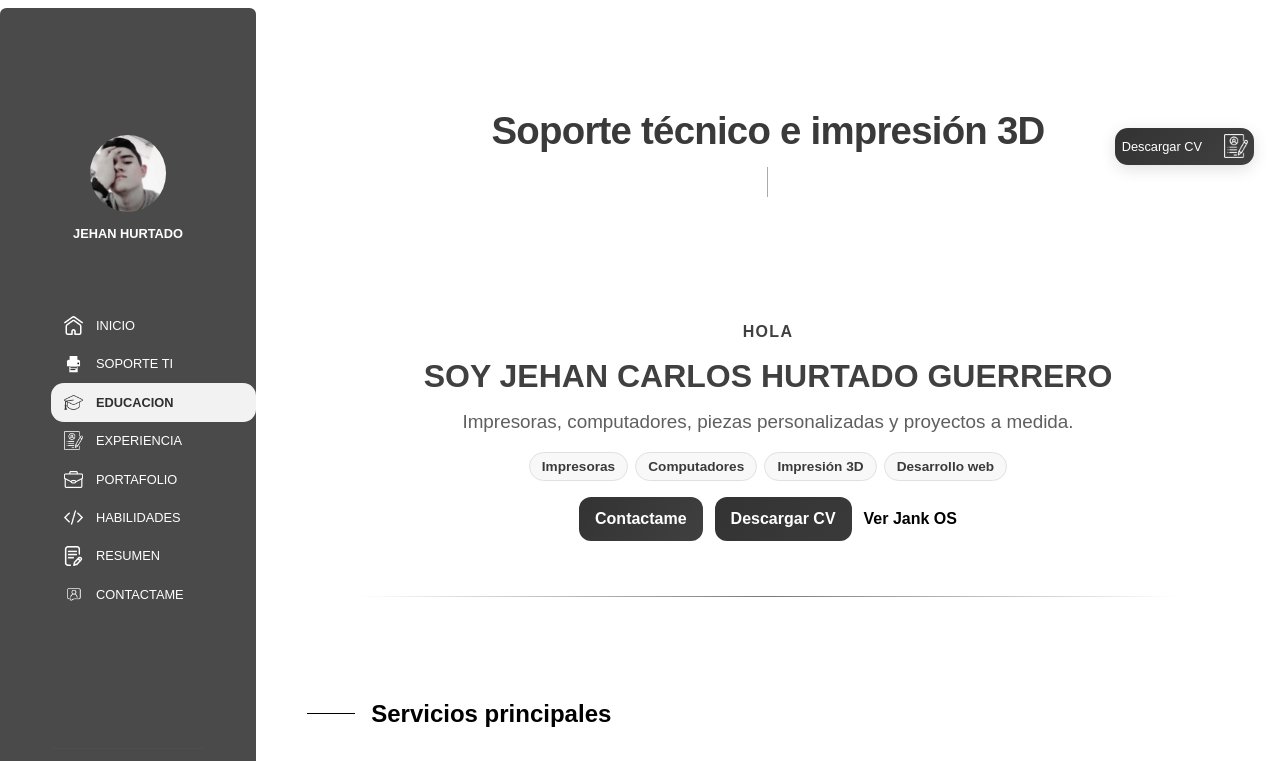
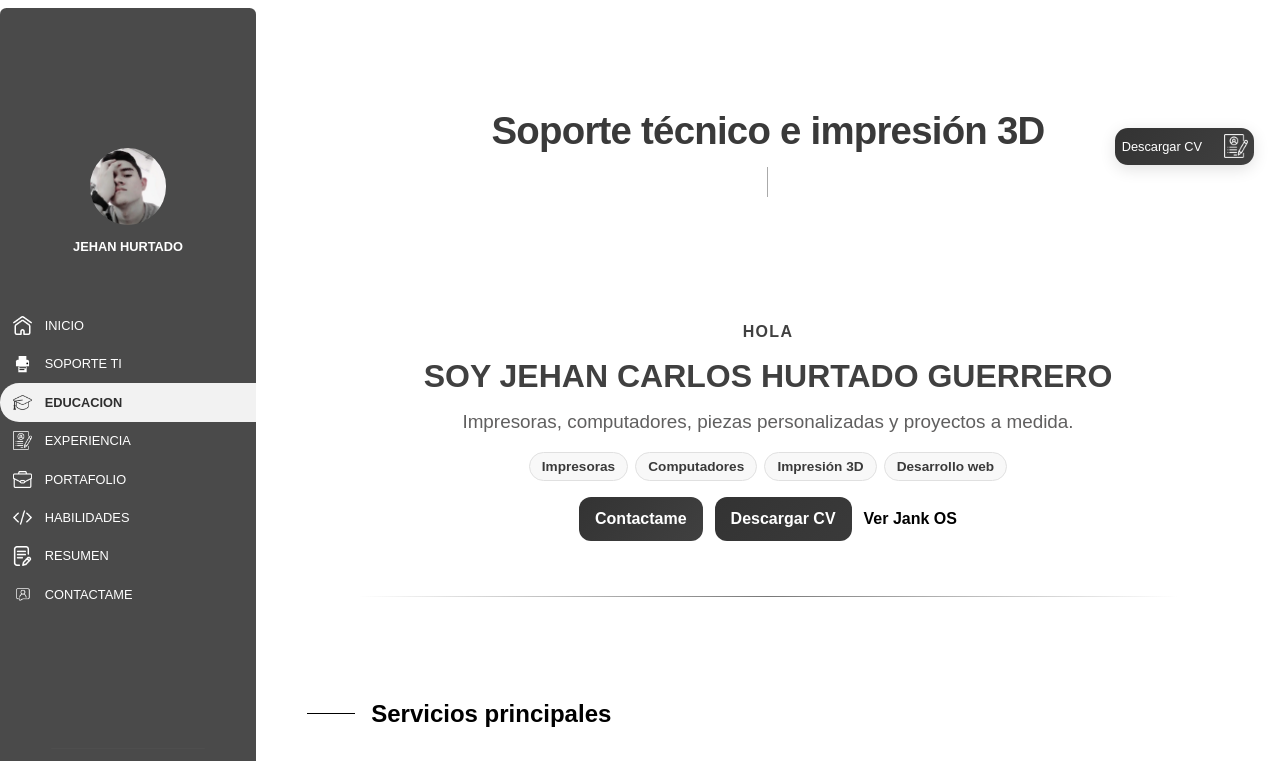
Before and after one commit to Jank1510/jankCVonline, an Angular app: page / in a window 1280 px wide. Shown: the top 761 px of the page. Built offline with nearby package versions, Linux system fonts and the light colour scheme.

Commit message:
Restaurar pestana clara del menu lateral

```diff
--- a/src/app/aside-menu/aside-menu.component.css
+++ b/src/app/aside-menu/aside-menu.component.css
@@ -39,10 +39,10 @@
 
 .aside_desktop .navegacion ul {
     /*se parte el ul en dos colores para omitir un error en diseño de la navegacion*/
-    width: 80%;
+    width: 100%;
     background: transparent;
     padding: 0;
-    margin-left: 20%;
+    margin: 0;
     transition: background 0.2s ease;
 }
 
@@ -177,10 +177,10 @@ hr {
 }
 
     .aside_Ipad .navegacion ul {
-        width: 80%;
+        width: 100%;
         background: transparent;
         padding: 0;
-        margin: auto;
+        margin: 0;
     }
 
 .aside_Ipad .navegacion ul li a {
--- a/src/app/aside-menu/aside-menu.component.ts
+++ b/src/app/aside-menu/aside-menu.component.ts
@@ -103,9 +103,9 @@ export class AsideMenuComponent implements OnInit {
   }
   /*funciones de navegacion*/
   inicio(): void {
-    this.li_diseno1 = { 'border-bottom-right-radius': '0.5vw' }
-    this.li_especialidad = { 'border-top-right-radius': '0.5vw' }
-    this.li_inicio = { 'background': '#f2f2f2', 'color': '#2f2f2f', 'border-radius': '1vw', 'font-weight': '600' }
+    this.li_diseno1 = {}
+    this.li_especialidad = {}
+    this.li_inicio = { 'background': '#f2f2f2', 'color': '#2f2f2f', 'border-radius': '1.2rem 0 0 1.2rem', 'font-weight': '600' }
     this.li_educacion = {}
     this.li_habilidades = {}
     this.li_portafolio = {}
@@ -123,9 +123,9 @@ export class AsideMenuComponent implements OnInit {
     this.imgContactame = ''
   }
   especialidad(): void {
-    this.li_inicio = { 'border-bottom-right-radius': '0.5vw' }
-    this.li_educacion = { 'border-top-right-radius': '0.5vw' }
-    this.li_especialidad = { 'background': '#f2f2f2', 'color': '#2f2f2f', 'border-radius': '1vw', 'font-weight': '600' }
+    this.li_inicio = {}
+    this.li_educacion = {}
+    this.li_especialidad = { 'background': '#f2f2f2', 'color': '#2f2f2f', 'border-radius': '1.2rem 0 0 1.2rem', 'font-weight': '600' }
     this.li_diseno1 = {}
     this.li_resumen = {}
     this.li_habilidades = {}
@@ -143,9 +143,9 @@ export class AsideMenuComponent implements OnInit {
     this.imgContactame = ''
   }
   educacion(): void {
-    this.li_especialidad = { 'border-bottom-right-radius': '0.5vw' }
-    this.li_experiencia = { 'border-top-right-radius': '0.5vw' }
-    this.li_educacion = { 'background': '#f2f2f2', 'color': '#2f2f2f', 'border-radius': '1vw', 'font-weight': '600' }
+    this.li_especialidad = {}
+    this.li_experiencia = {}
+    this.li_educacion = { 'background': '#f2f2f2', 'color': '#2f2f2f', 'border-radius': '1.2rem 0 0 1.2rem', 'font-weight': '600' }
     this.li_inicio = {}
     this.li_diseno1 = {}
     this.li_resumen = {}
@@ -163,9 +163,9 @@ export class AsideMenuComponent implements OnInit {
     this.imgContactame = ''
   }
   experiencia(): void {
-    this.li_educacion = { 'border-bottom-right-radius': '0.5vw' }
-    this.li_portafolio = { 'border-top-right-radius': '0.5vw' }
-    this.li_experiencia = { 'background': '#f2f2f2', 'color': '#2f2f2f', 'border-radius': '1vw', 'font-weight': '600' }
+    this.li_educacion = {}
+    this.li_portafolio = {}
+    this.li_experiencia = { 'background': '#f2f2f2', 'color': '#2f2f2f', 'border-radius': '1.2rem 0 0 1.2rem', 'font-weight': '600' }
     this.li_resumen = {}
     this.li_diseno1 = {}
     this.li_inicio = {}
@@ -183,9 +183,9 @@ export class AsideMenuComponent implements OnInit {
     this.imgContactame = ''
   }
   portafolio(): void {
-    this.li_experiencia = { 'border-bottom-right-radius': '0.5vw' }
-    this.li_habilidades = { 'border-top-right-radius': '0.5vw' }
-    this.li_portafolio = { 'background': '#f2f2f2', 'color': '#2f2f2f', 'border-radius': '1vw', 'font-weight': '600' }
+    this.li_experiencia = {}
+    this.li_habilidades = {}
+    this.li_portafolio = { 'background': '#f2f2f2', 'color': '#2f2f2f', 'border-radius': '1.2rem 0 0 1.2rem', 'font-weight': '600' }
     this.li_resumen = {}
     this.li_educacion = {}
     this.li_diseno1 = {}
@@ -203,9 +203,9 @@ export class AsideMenuComponent implements OnInit {
     this.imgContactame = ''
   }
   habilidades(): void {
-    this.li_portafolio = { 'border-bottom-right-radius': '0.5vw' }
-    this.li_resumen = { 'border-top-right-radius': '0.5vw' }
-    this.li_habilidades = { 'background': '#f2f2f2', 'color': '#2f2f2f', 'border-radius': '1vw', 'font-weight': '600' }
+    this.li_portafolio = {}
+    this.li_resumen = {}
+    this.li_habilidades = { 'background': '#f2f2f2', 'color': '#2f2f2f', 'border-radius': '1.2rem 0 0 1.2rem', 'font-weight': '600' }
     this.li_diseno1 = {}
     this.li_inicio = {}
     this.li_especialidad = {}
@@ -223,9 +223,9 @@ export class AsideMenuComponent implements OnInit {
     this.imgContactame = ''
   }
   resumen(): void {
-    this.li_habilidades = { 'border-bottom-right-radius': '0.5vw' }
-    this.li_contactame = { 'border-top-right-radius': '0.5vw' }
-    this.li_resumen = { 'background': '#f2f2f2', 'color': '#2f2f2f', 'border-radius': '1vw', 'font-weight': '600' }
+    this.li_habilidades = {}
+    this.li_contactame = {}
+    this.li_resumen = { 'background': '#f2f2f2', 'color': '#2f2f2f', 'border-radius': '1.2rem 0 0 1.2rem', 'font-weight': '600' }
     this.li_portafolio = {}
     this.li_educacion = {}
     this.li_experiencia = {}
@@ -243,9 +243,9 @@ export class AsideMenuComponent implements OnInit {
     this.imgContactame = ''
   }
   contactame(): void {
-    this.li_resumen = { 'border-bottom-right-radius': '0.5vw' }
-    this.li_diseno2 = { 'border-top-right-radius': '0.5vw' }
-    this.li_contactame = { 'background': '#f2f2f2', 'color': '#2f2f2f', 'border-radius': '1vw', 'font-weight': '600' }
+    this.li_resumen = {}
+    this.li_diseno2 = {}
+    this.li_contactame = { 'background': '#f2f2f2', 'color': '#2f2f2f', 'border-radius': '1.2rem 0 0 1.2rem', 'font-weight': '600' }
     this.li_portafolio = {}
     this.li_habilidades = {}
     this.li_educacion = {}
```
